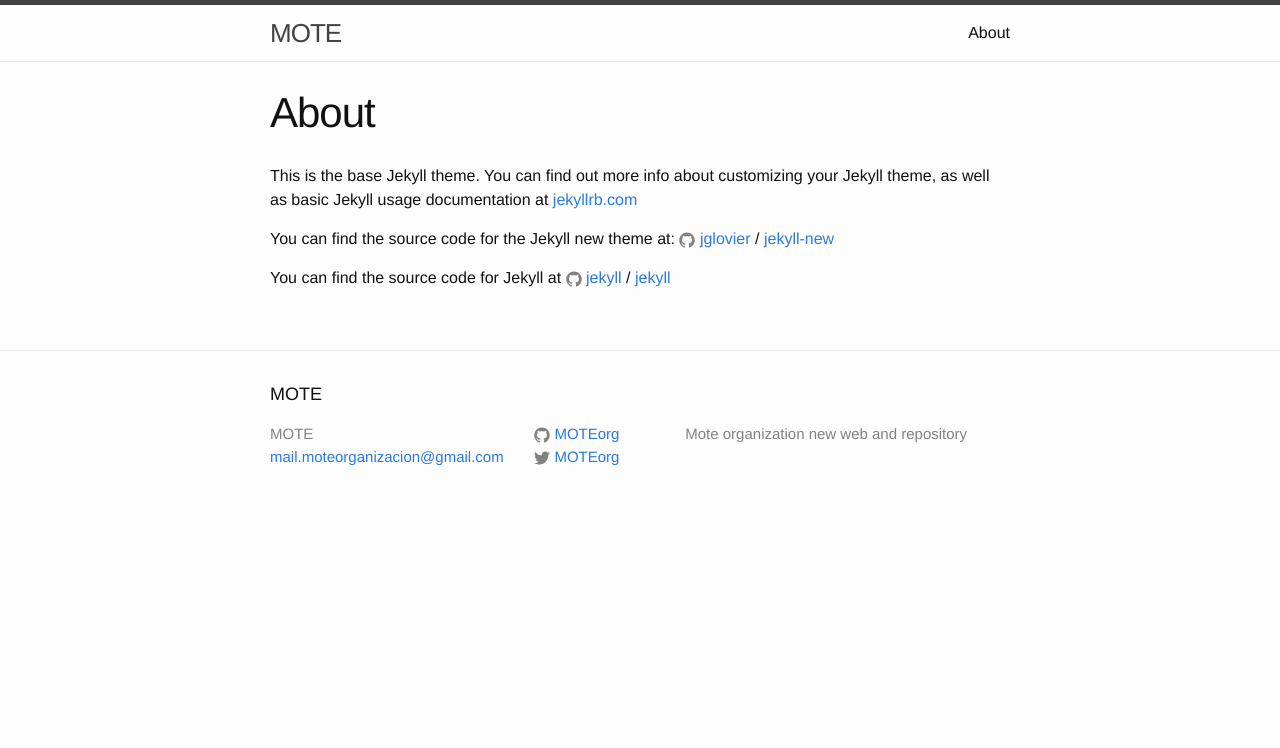
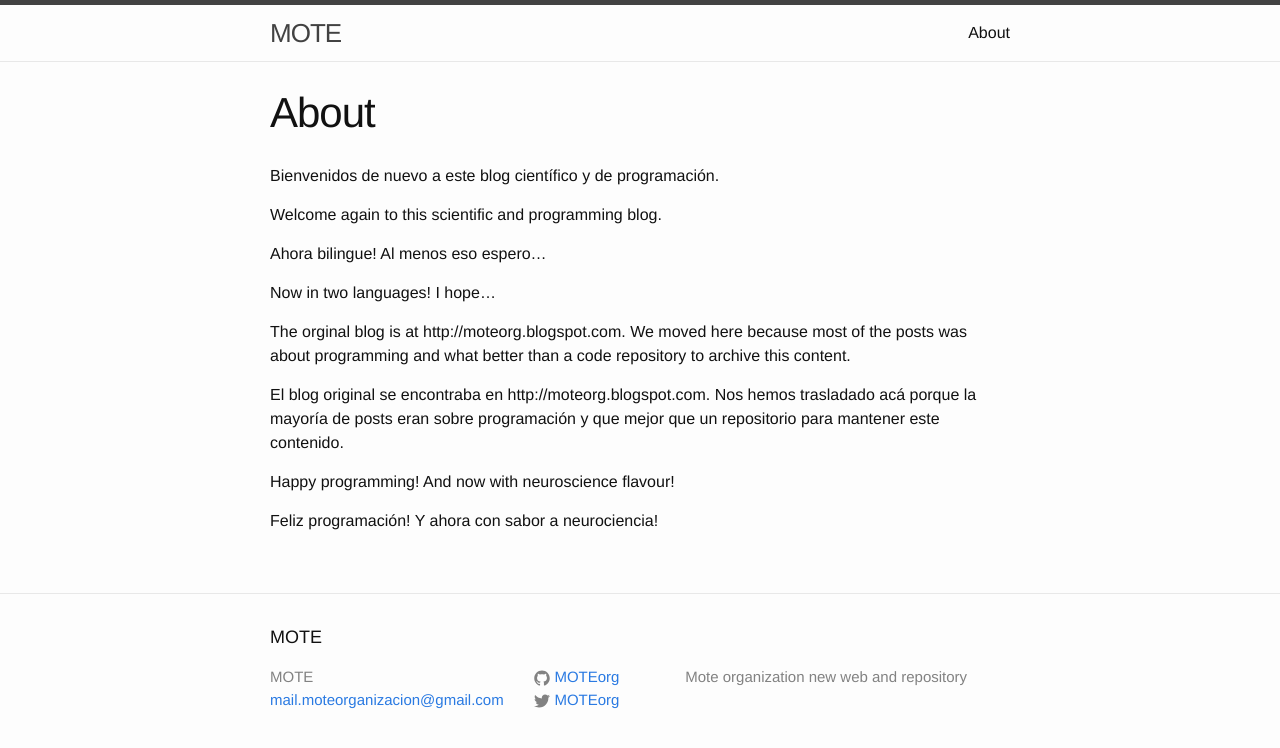
Before and after one commit to MOTEorg/moteorg.github.io, a Jekyll site: the page built from about.md, in a window 1280 px wide. Shown: the top 748 px of the page. Built offline with Jekyll 4.4.1, drawn with Linux system fonts in a browser that asks for light colours.

```diff
--- a/about.md
+++ b/about.md
@@ -4,12 +4,22 @@ title: About
 permalink: /about/
 ---
 
-This is the base Jekyll theme. You can find out more info about customizing your Jekyll theme, as well as basic Jekyll usage documentation at [jekyllrb.com](http://jekyllrb.com/)
+Bienvenidos de nuevo a este blog científico y de programación.
 
-You can find the source code for the Jekyll new theme at:
-{% include icon-github.html username="jglovier" %} /
-[jekyll-new](https://github.com/jglovier/jekyll-new)
+Welcome again to this scientific and programming blog.
 
-You can find the source code for Jekyll at
-{% include icon-github.html username="jekyll" %} /
-[jekyll](https://github.com/jekyll/jekyll)
+Ahora bilingue! Al menos eso espero...
+
+Now in two languages! I hope...
+
+
+The orginal blog is at http://moteorg.blogspot.com. We moved here because most
+of the posts was about programming and what better than a code repository to archive this content.
+
+El blog original se encontraba en http://moteorg.blogspot.com. Nos hemos trasladado acá porque la mayoría
+de posts eran sobre programación y que mejor que un repositorio para mantener este contenido.
+
+
+Happy programming! And now with neuroscience flavour!
+
+Feliz programación! Y ahora con sabor a neurociencia!
```
Also changed, not shown: _posts/2019-07-05-welcome-to-jekyll.markdown (deleted, +0 -25 lines), _posts/2019-07-05-welcome.markdown (added, +70 -0 lines), index.html (+6 -1 lines), 5 other files.
